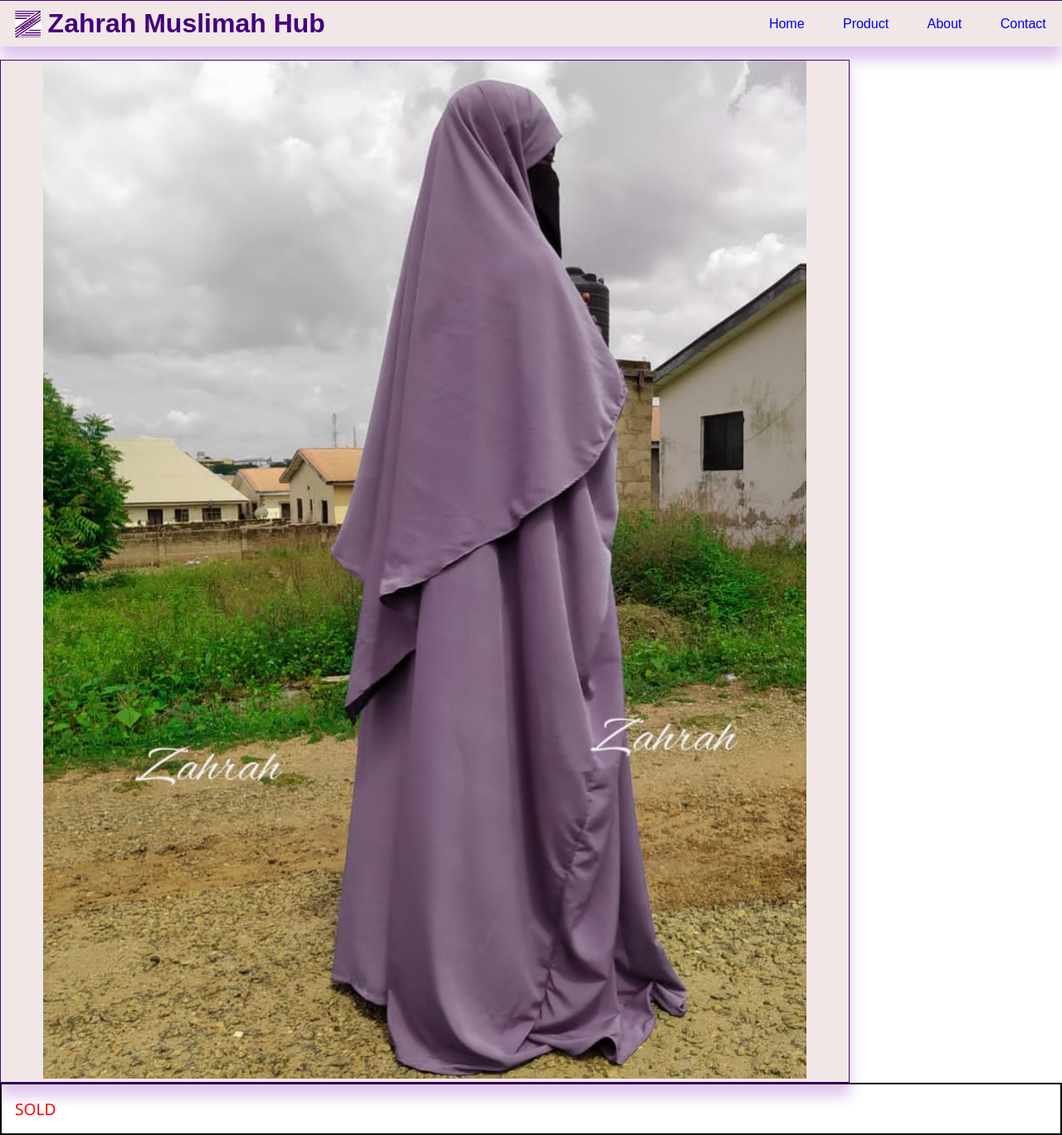
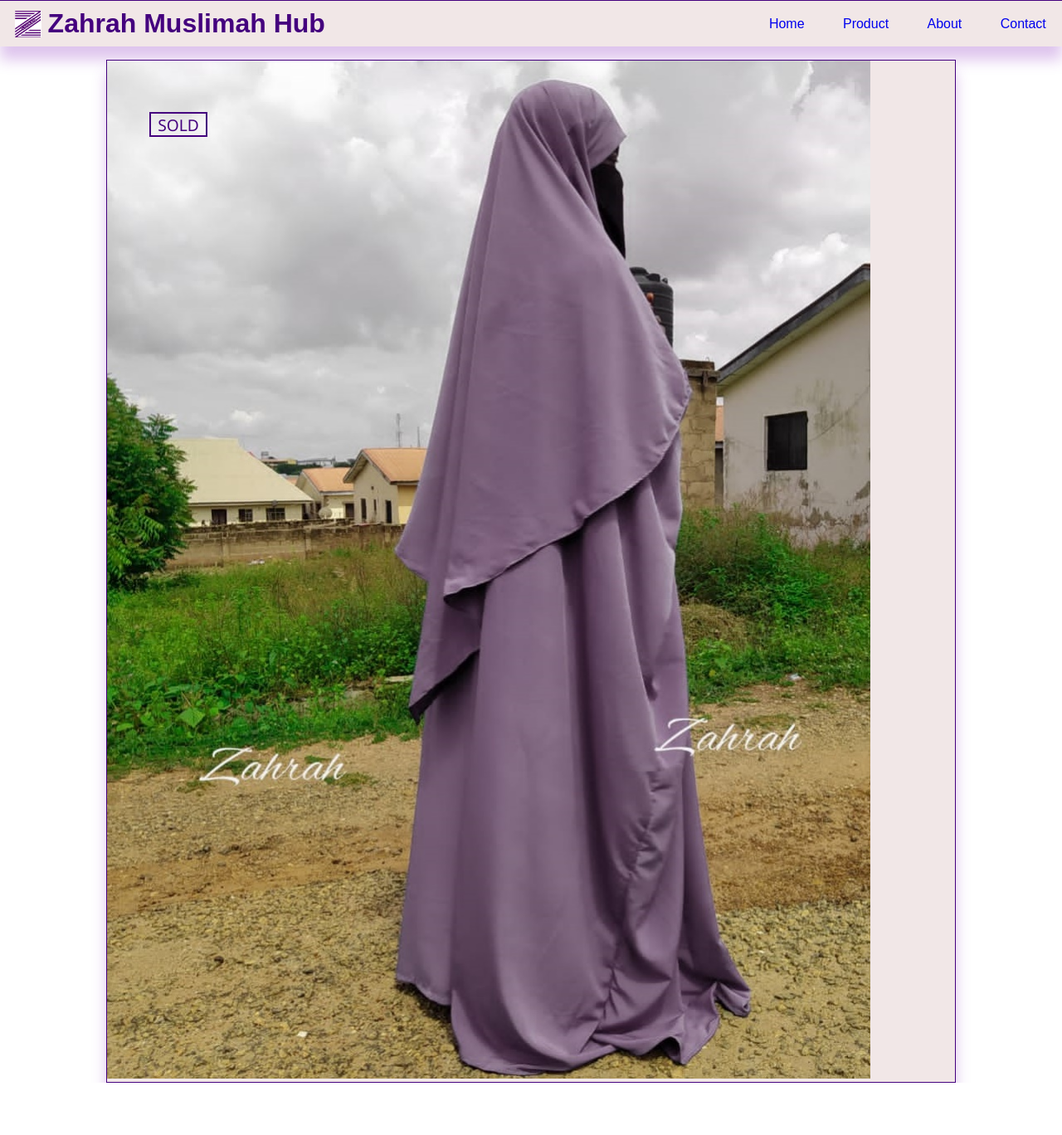
Before and after one commit to adeshina9521/Zahrah, a React (Create React App) app: page / in a window 1280 px wide. Shown: the whole page at 83% size. After the commit the page ends 1305 px from the top, so only its background shows below. Built offline with nearby package versions, Linux system fonts and the light colour scheme.

Commit message:
card style

```diff
--- a/src/component/Card.js
+++ b/src/component/Card.js
@@ -4,9 +4,12 @@ export default function Card(){
     return(
         <div className="main_card">
             <div className="card">
-                    <img src="../images/productsImages/hijab1.jpg" alt="hijab" className="hij_img"></img>
+                <p className="trans"> SOLD </p>
+
+                <img src="../images/productsImages/hijab1.jpg" alt="hijab" className="hij_img"></img>
+
             </div>
-            <p className="trans">SOLD</p>
+
         </div>
     )
 }
--- a/src/style.css
+++ b/src/style.css
@@ -326,36 +326,56 @@ video, .hom-img{
 } */
 /* card */
 .main_card{
+    position: relative;
+    margin-top: 1em;
     /* text-align: center; */
-    display: flex;
+    /* display: flex;
     flex-direction: column;
     justify-content: center;
-    align-content: center;
+    align-content: center; */
     /* position: absolute; */
     /* top: 50%;
     bottom: 50%;
     transform: translate(-50%, -50%); */
+    awborder: 3px solid black;
+
 }
 
 .card{
 
-    margin-top: 1em;
+    margin-top: 20em;
     background-color: #f1e7e7;
+
     /* padding: .25rem; */
     width: 80%;
     box-shadow: 0 1rem 1rem rgba(142, 54, 194, 0.295);
     border: 1px solid #44007E;
-    text-align: center;
-    /* background-color: red;  */
+    /* text-align: center; */
     position: relative;
+    /* background-color: red;
+    position: absolute;
+    top: 0%;
+    bottom: 0%;
+    transform: translate(10%, 0%);  */
+    margin: 0 auto;
 }
+
 .hij_img{
 
     height: 70%;
     width: 90%;
 }
 .trans{
-    color:red;
-    border: 2px solid black;
-    padding: 1rem;
+    /* color:red; */
+    border: 2px solid #44007E;
+    /* padding: .5rem; */
+    width: 70px;
+    height: 30px;
+    background-color: transparent;
+    text-align: center;
+    position: absolute;
+    top:5%;
+    left: 5%;
+    color: #44007E;
+
 }
```
